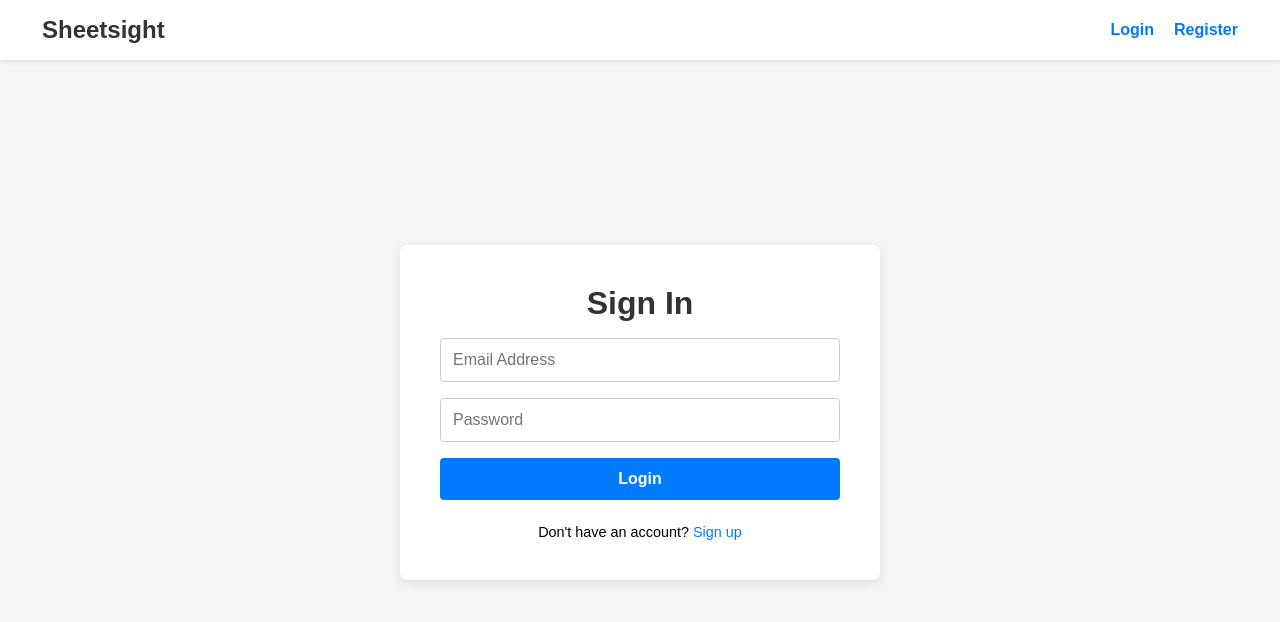
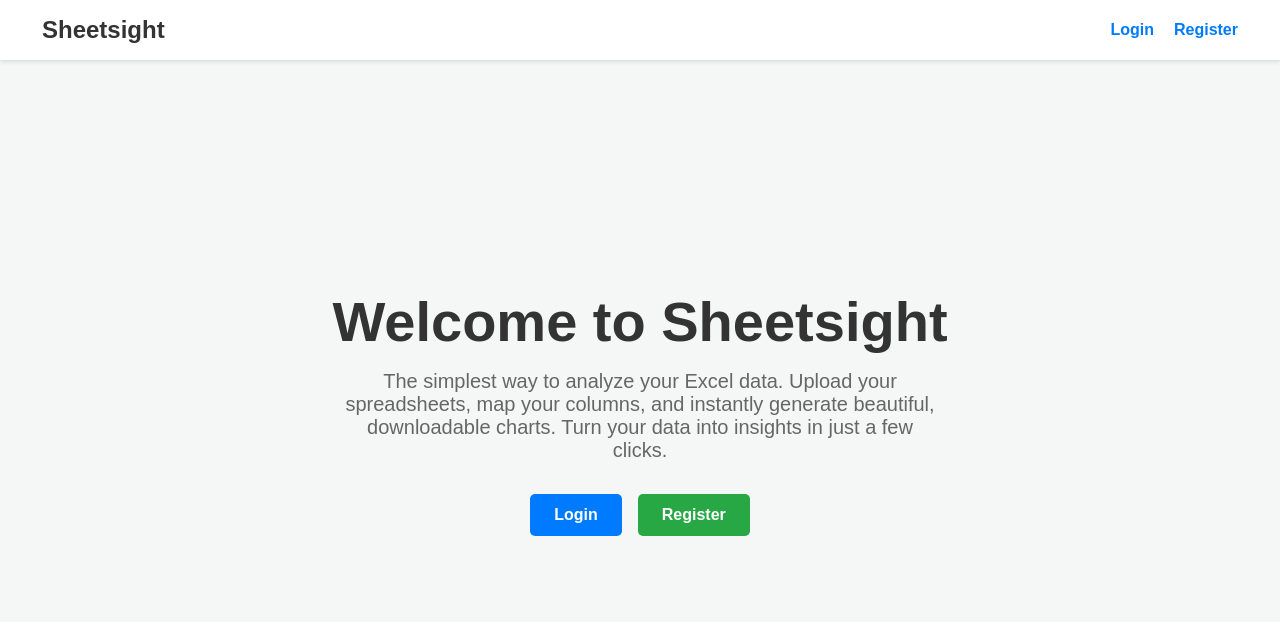
Before and after one commit to Ajay-g-nair/excel-analytics-platform, a React (Create React App) app in the folder client/: page / in a window 1280 px wide. Shown: the top 622 px of the page. Built offline with nearby package versions, Linux system fonts and the light colour scheme.

Commit message:
refactor: Set guest landing page as default route

```diff
--- a/client/src/App.js
+++ b/client/src/App.js
@@ -36,7 +36,7 @@ const Layout = () => {
         localStorage.removeItem('token');
         localStorage.removeItem('user');
         setUser(null);
-        navigate('/'); // On logout, go back to the main login page
+        navigate('/'); // On logout, go back to the main Guest page
     };
 
     // --- All CSS styles ---
@@ -48,7 +48,6 @@ const Layout = () => {
     return (
         <div style={appStyle}>
             <nav style={navStyle}>
-                {/* When you click the logo, it now checks if you're logged in */}
                 <Link to={user ? "/dashboard" : "/"} style={logoStyle}>Sheetsight</Link>
                 <div>
                     {user ? (
@@ -67,13 +66,12 @@ const Layout = () => {
             </nav>
             <main style={{ padding: '2rem' }}>
                 <Routes>
-                    {/* The root path '/' now goes to the Login page for new users */}
-                    <Route path="/" element={<GuestRoute><Login setUser={setUser} /></GuestRoute>} />
+                    {/* --- THIS IS THE CORRECTED ROUTING LOGIC --- */}
+
+                    {/* The root path '/' now goes to the Guest page for new users */}
+                    <Route path="/" element={<GuestRoute><Guest /></GuestRoute>} />
                     <Route path="/login" element={<GuestRoute><Login setUser={setUser} /></GuestRoute>} />
                     <Route path="/register" element={<GuestRoute><Register /></GuestRoute>} />
-
-                    {/* The guest landing page is now at '/welcome' if you still want to see it */}
-                    <Route path="/welcome" element={<GuestRoute><Guest /></GuestRoute>} />
 
                     {/* These routes are for logged-in users. */}
                     <Route path="/dashboard" element={<ProtectedRoute><Dashboard /></ProtectedRoute>} />
```
